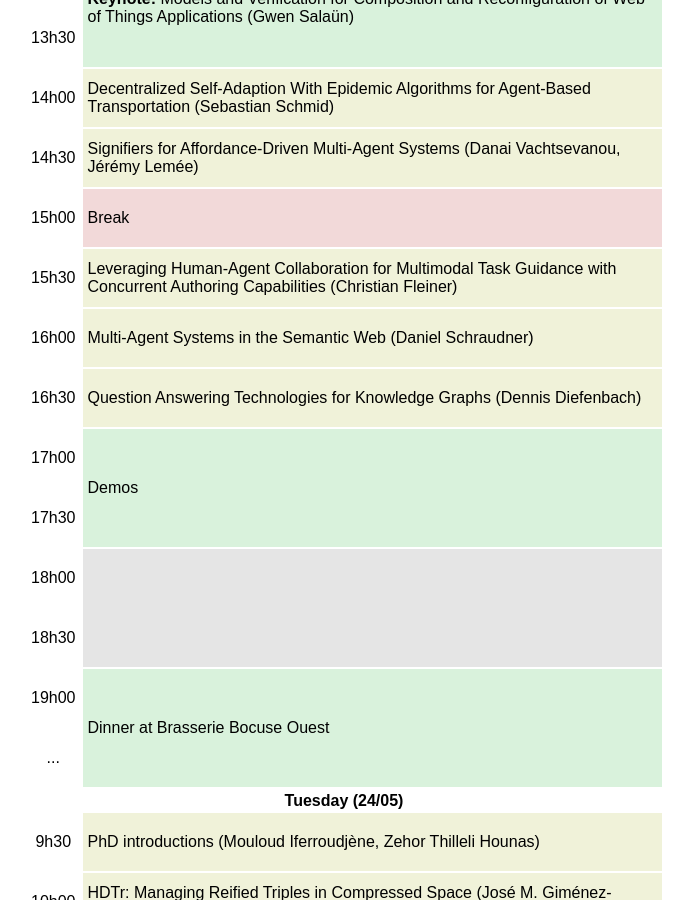
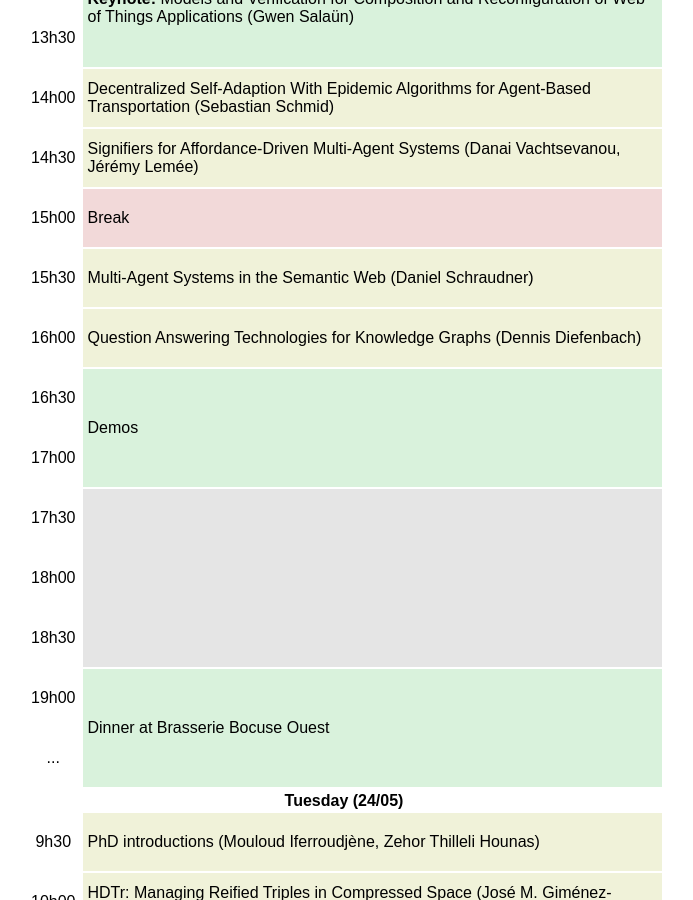
Before and after one commit to fbreuilemse/sereco-graduate-school.github.io, a Jekyll site: the page built from 2022/spring-workshop.md, in a window 1280 px wide and 900 px high, scrolled down 649 px. Shown: the whole window, without its empty margins (296-989 px from the left). Built offline with Jekyll 4.4.1, drawn with Linux system fonts in a browser that asks for light colours.

Commit message:
update workshop agenda

```diff
--- a/2022/spring-workshop.md
+++ b/2022/spring-workshop.md
@@ -54,26 +54,25 @@
   </tr>
   <tr>
     <td>15h30</td>
-    <td class="presentation">Leveraging Human-Agent Collaboration for Multimodal Task Guidance with Concurrent Authoring Capabilities (Christian Fleiner)</td>
+    <td class="presentation">Multi-Agent Systems in the Semantic Web (Daniel Schraudner)</td>
   </tr>
   <tr>
     <td>16h00</td>
-    <td class="presentation">Multi-Agent Systems in the Semantic Web (Daniel Schraudner)</td>
+    <td class="presentation">Question Answering Technologies for Knowledge Graphs (Dennis Diefenbach)</td>
   </tr>
   <tr>
     <td>16h30</td>
-    <td class="presentation">Question Answering Technologies for Knowledge Graphs (Dennis Diefenbach)</td>
+    <td rowspan="2" class="highlight">Demos</td>
   </tr>
   <tr>
     <td>17h00</td>
-    <td rowspan="2" class="highlight">Demos</td>
   </tr>
   <tr>
     <td>17h30</td>
+    <td rowspan="3"></td>
   </tr>
   <tr>
     <td>18h00</td>
-    <td rowspan="2"></td>
   </tr>
   <tr>
     <td>18h30</td>
```
